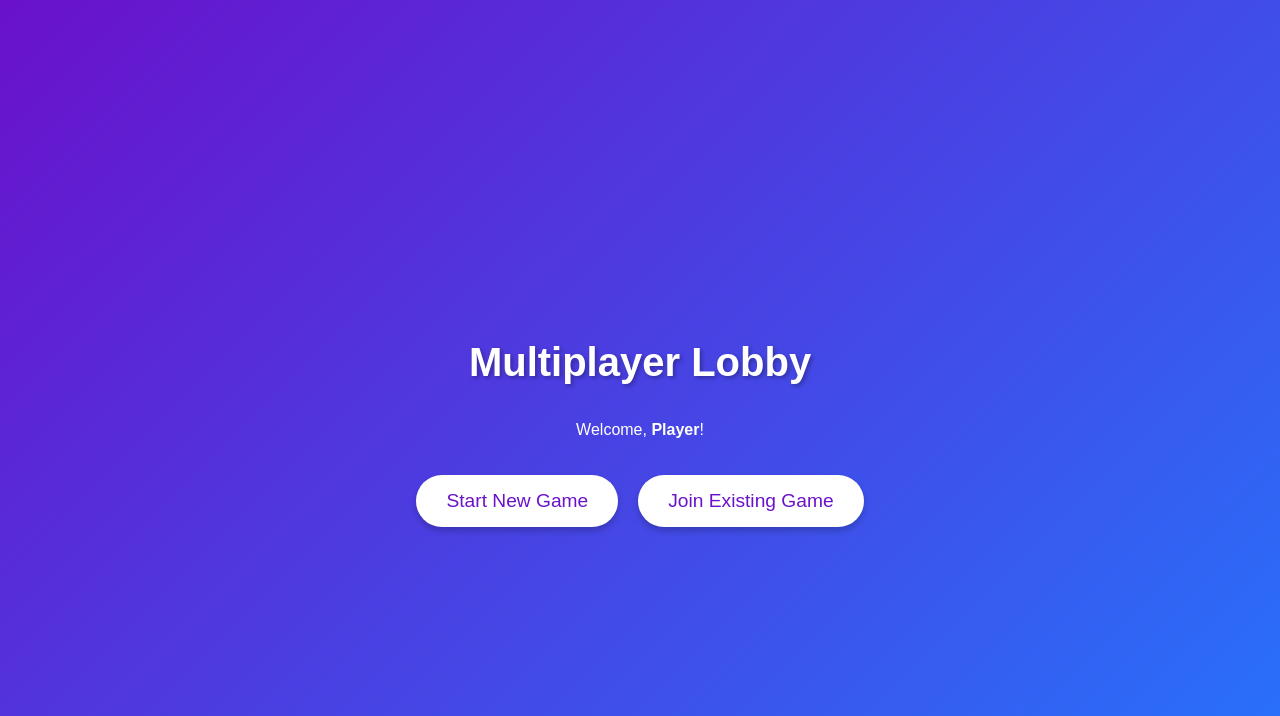
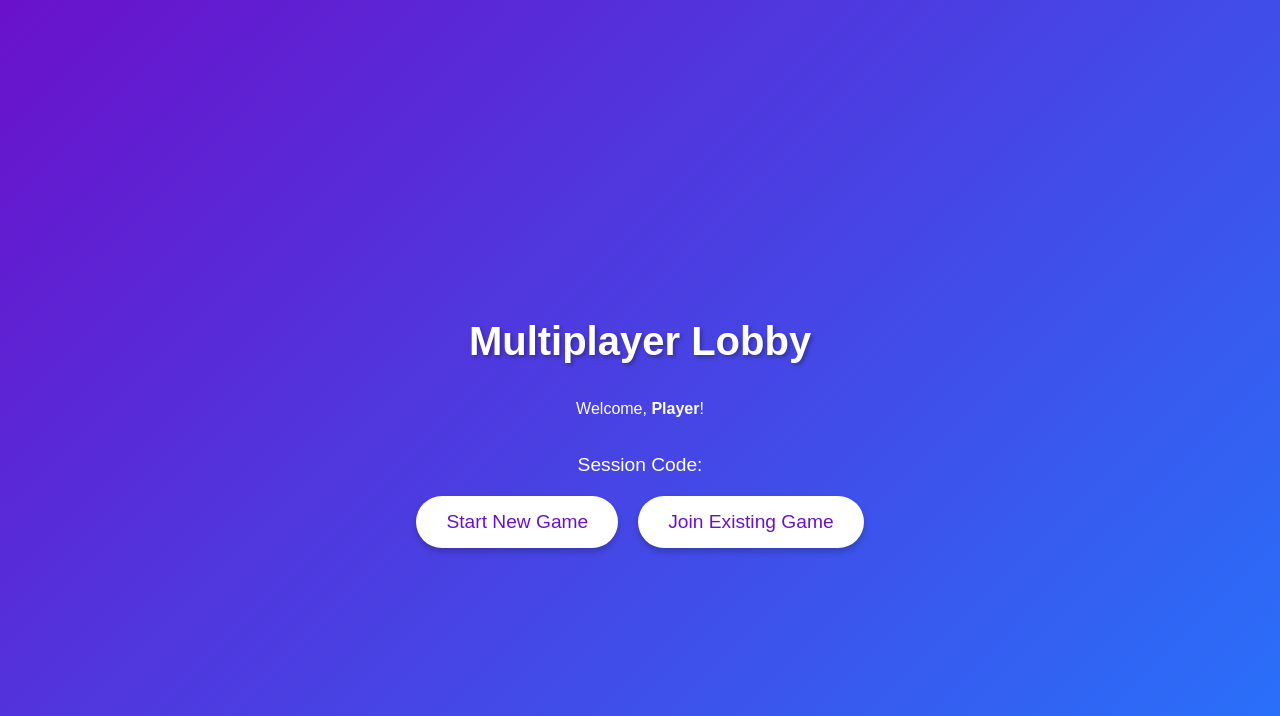
Before and after one commit to zml1997-stl/WordRush, a FastAPI app: page /multiplayer in a window 1280 px wide. Shown: the top 716 px of the page. Run offline with FastAPI, Linux system fonts and the light colour scheme.

Commit message:
Update multiplayer.html

```diff
--- a/templates/multiplayer.html
+++ b/templates/multiplayer.html
@@ -55,29 +55,55 @@
             transform: translateY(0);
             box-shadow: 0 4px 6px rgba(0, 0, 0, 0.2);
         }
+        #sessionCodeDisplay {
+            margin-top: 20px;
+            font-size: 1.2rem;
+        }
     </style>
 </head>
 <body>
     <h1>Multiplayer Lobby</h1>
     <p>Welcome, <strong>{{ player_name }}</strong>!</p>
+    <div id="sessionCodeDisplay">Session Code: <span id="sessionCode"></span></div>
     <div class="lobby-options">
         <button onclick="startNewGame()">Start New Game</button>
         <button onclick="joinGame()">Join Existing Game</button>
     </div>
 
     <script>
+        const playerName = "{{ player_name }}";
+        let sessionId = null;
+
         function startNewGame() {
-            const playerName = "{{ player_name }}";
-            window.location.href = `/game?mode=multi&player=${encodeURIComponent(playerName)}`;
+            fetch('/game?mode=multi&player=' + encodeURIComponent(playerName), {
+                method: 'GET'
+            })
+            .then(response => response.text())
+            .then(html => {
+                const parser = new DOMParser();
+                const doc = parser.parseFromString(html, 'text/html');
+                const newSessionId = doc.querySelector('input[name="session_id"]').value;
+                sessionId = newSessionId;
+                document.getElementById('sessionCode').textContent = sessionId;
+                window.location.href = `/game?mode=multi&player=${encodeURIComponent(playerName)}&session_id=${newSessionId}`;
+            });
         }
 
         function joinGame() {
-            const playerName = "{{ player_name }}";
             const sessionCode = prompt("Enter the session code:");
             if (sessionCode) {
                 window.location.href = `/game?mode=multi&player=${encodeURIComponent(playerName)}&session_id=${sessionCode}`;
             }
         }
+
+        // Display session code if already in a session
+        document.addEventListener('DOMContentLoaded', () => {
+            const urlParams = new URLSearchParams(window.location.search);
+            sessionId = urlParams.get('session_id');
+            if (sessionId) {
+                document.getElementById('sessionCode').textContent = sessionId;
+            }
+        });
     </script>
 </body>
 </html>
```
